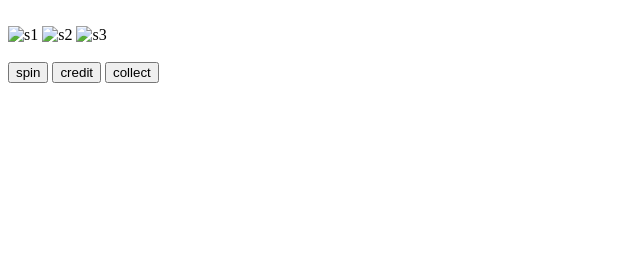
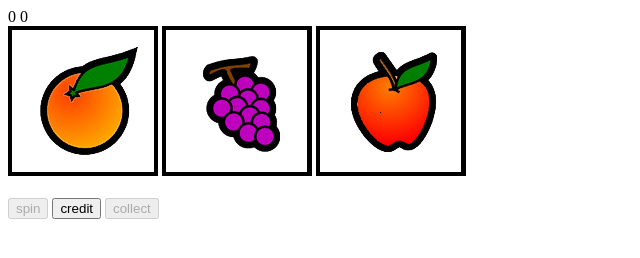
Before and after one commit to MichaelChaplin42/WebTechProgAssign2, a plain HTML site: page Fruit/index.html in a window 1280 px wide. Shown: the whole page, without its empty margins (0-640 px from the left). Drawn offline with Linux system fonts and the light colour scheme.

Commit message:
Update index.html

```diff
--- a/Fruit/index.html
+++ b/Fruit/index.html
@@ -18,7 +18,7 @@
     <button type="input" name="spin" id="spin">spin</button>
     <button type="input" name="credit" id="credit">credit</button>
     <button type="input" name="collect" id="collect">collect</button>
-    <script src="proc.js"></script>
+    <script src="Scripts/proc.js"></script>
 </body>
 
 </html>
```
